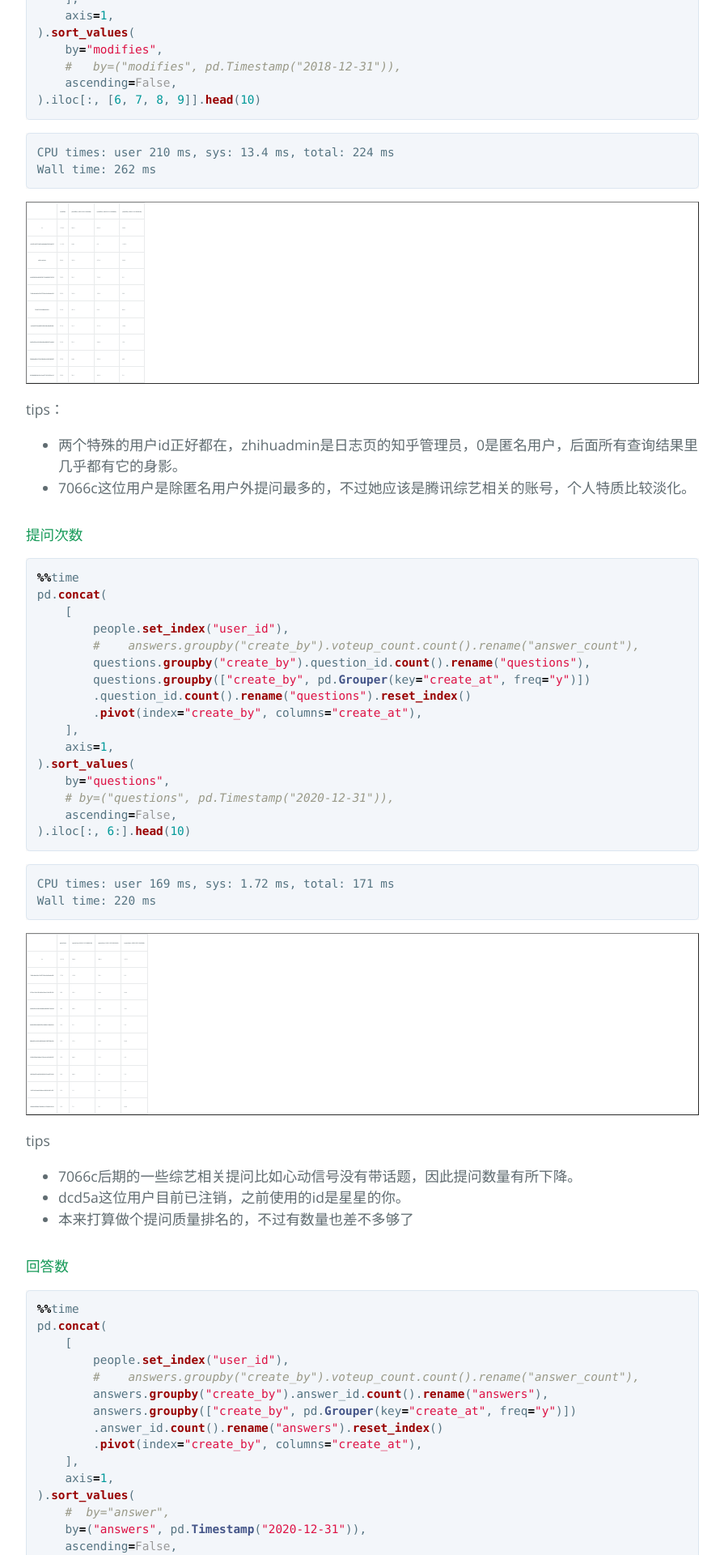
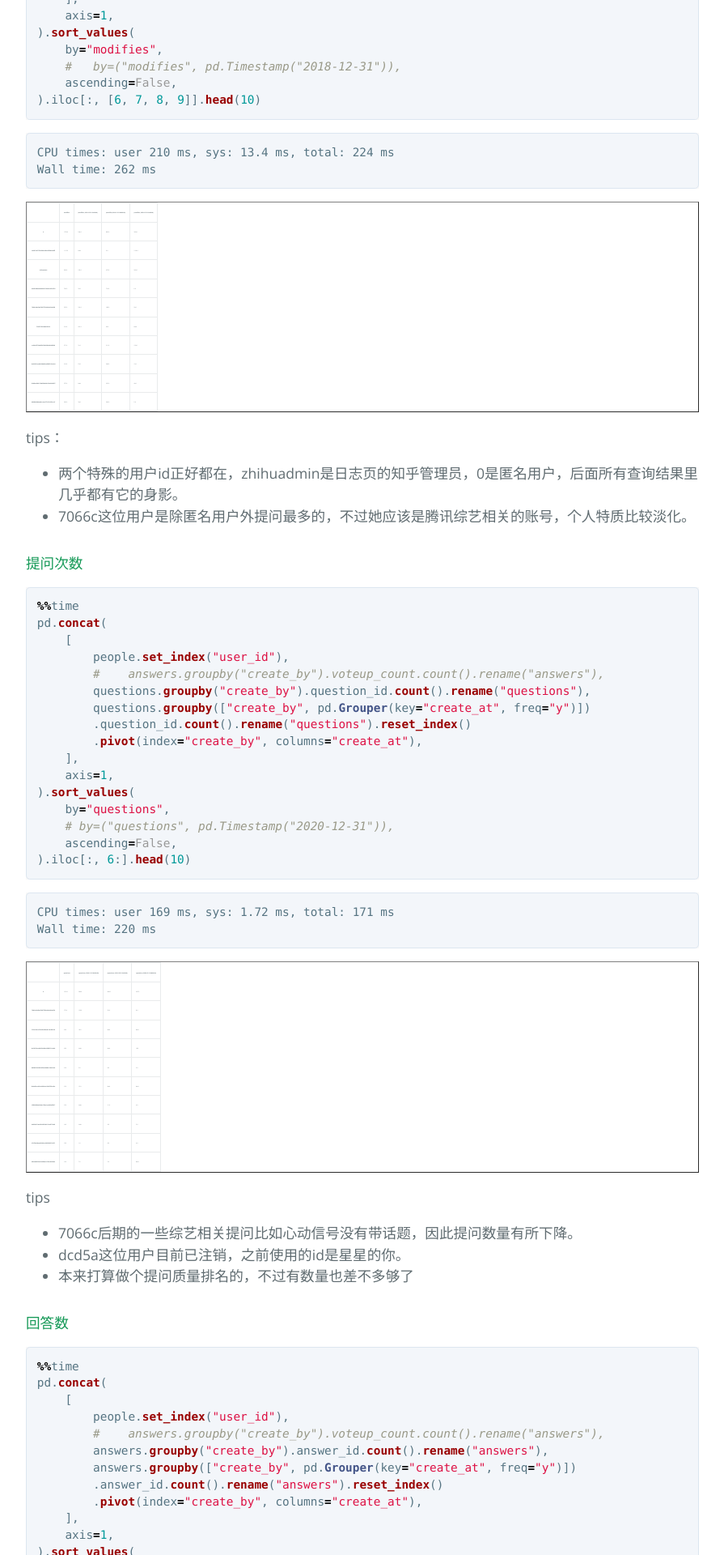
Before and after one commit to sopp/sopp.github.io, a Jekyll site: the page built from zhihu.md, in a window 1280 px wide. Shown: the part 2194-4114 px from the top of the page at 81% size, without its empty margins (192-1087 px from the left). Built offline with Jekyll 4.4.1, drawn with Linux system fonts in a browser that asks for light colours; some of the changed text lies outside the part shown.

Commit message:
minor fix

```diff
--- a/_sass/jekyll-theme-cayman.scss
+++ b/_sass/jekyll-theme-cayman.scss
@@ -322,7 +322,7 @@ a {
 
     th,
     td {
-      padding: 0.1rem 0.2rem;
+      padding: 0.2rem 0.3rem;
       border: 1px solid $table-border-color;
     }
   }
--- a/zhihu.md
+++ b/zhihu.md
@@ -224,7 +224,7 @@ tips：
 pd.concat(
     [
         people.set_index("user_id"),
-        #    answers.groupby("create_by").voteup_count.count().rename("answer_count"),
+        #    answers.groupby("create_by").voteup_count.count().rename("answers"),
         questions.groupby("create_by").question_id.count().rename("questions"),
         questions.groupby(["create_by", pd.Grouper(key="create_at", freq="y")])
         .question_id.count().rename("questions").reset_index()
@@ -359,7 +359,7 @@ tips
 pd.concat(
     [
         people.set_index("user_id"),
-        #    answers.groupby("create_by").voteup_count.count().rename("answer_count"),
+        #    answers.groupby("create_by").voteup_count.count().rename("answers"),
         answers.groupby("create_by").answer_id.count().rename("answers"),
         answers.groupby(["create_by", pd.Grouper(key="create_at", freq="y")])
         .answer_id.count().rename("answers").reset_index()
@@ -493,7 +493,7 @@ tips
 pd.concat(
     [
         people.set_index("user_id"),
-        #    answers.groupby("create_by").voteup_count.count().rename("answer_count"),
+        #    answers.groupby("create_by").voteup_count.count().rename("answers"),
         answers.groupby("create_by").voteups.sum(),
         answers.groupby(["create_by", pd.Grouper(key="create_at", freq="y")])
         .voteups.sum().reset_index()
@@ -501,7 +501,7 @@ pd.concat(
     ],
     axis=1,
 ).sort_values(
-    #  by="answer_count",
+    #  by="answers",
     by=("voteups", pd.Timestamp("2020-12-31")),
     ascending=False,
 ).iloc[:, 6:].head(10)
@@ -1016,7 +1016,7 @@ tips：
 pd.concat(
     [
         questions.set_index("question_id"),
-        #       answers.groupby("create_by").voteup_count.count().rename("answer_count"),
+        #       answers.groupby("create_by").voteup_count.count().rename("answers"),
         modify.groupby("question_id").modify_id.count().rename("modify_count"),
     ],
     axis=1,
@@ -1057,8 +1057,8 @@ pd.concat(
     <tr style="text-align: right;">
       <th></th>
       <th>title</th>
-      <th>answer_count</th>
-      <th>follower_count</th>
+      <th>answers</th>
+      <th>followers</th>
       <th>create_at</th>
       <th>views</th>
       <th>modify_count</th>
@@ -1281,8 +1281,8 @@ pd.concat(
     <tr style="text-align: right;">
       <th></th>
       <th>title</th>
-      <th>answer_count</th>
-      <th>follower_count</th>
+      <th>answers</th>
+      <th>followers</th>
       <th>create_at</th>
       <th>views</th>
       <th>is_hot</th>
@@ -1573,8 +1573,8 @@ tips：
     <tr style="text-align: right;">
       <th></th>
       <th>title</th>
-      <th>answer_count</th>
-      <th>follower_count</th>
+      <th>answers</th>
+      <th>followers</th>
       <th>create_at</th>
       <th>views</th>
       <th>voteups</th>
@@ -1834,7 +1834,7 @@ pd.concat(
     lambda x: x.views
     > 1000000
 ].sort_values(
-    by="answer_count", ascending=True
+    by="answers", ascending=True
 ).head(
     10
 ).iloc[
@@ -1864,8 +1864,8 @@ pd.concat(
     <tr style="text-align: right;">
       <th></th>
       <th>title</th>
-      <th>answer_count</th>
-      <th>follower_count</th>
+      <th>answers</th>
+      <th>followers</th>
       <th>views</th>
       <th>voteups</th>
     </tr>
@@ -1976,7 +1976,7 @@ pd.concat(
     lambda x: x.views
     < 100000
 ].sort_values(
-    by="answer_count", ascending=False
+    by="answers", ascending=False
 ).head(
     10
 ).iloc[
@@ -2006,8 +2006,8 @@ pd.concat(
     <tr style="text-align: right;">
       <th></th>
       <th>title</th>
-      <th>answer_count</th>
-      <th>follower_count</th>
+      <th>answers</th>
+      <th>followers</th>
       <th>create_at</th>
       <th>views</th>
       <th>voteups</th>
@@ -2187,8 +2187,8 @@ pd.concat(
     <tr style="text-align: right;">
       <th></th>
       <th>title</th>
-      <th>answer_count</th>
-      <th>follower_count</th>
+      <th>answers</th>
+      <th>followers</th>
       <th>views</th>
       <th>modify_count</th>
     </tr>
@@ -2895,7 +2895,7 @@ tips
 figure, ax = plt.subplots(figsize=(14, 8))
 # temp2 = temp.set_index(pd.DatetimeIndex(temp.target_created))
 questions.set_index("create_at")[
-    # "answer_count"
+    # "answers"
     "views"
 ].plot()
 for i in questions.set_index("create_at")[
```
